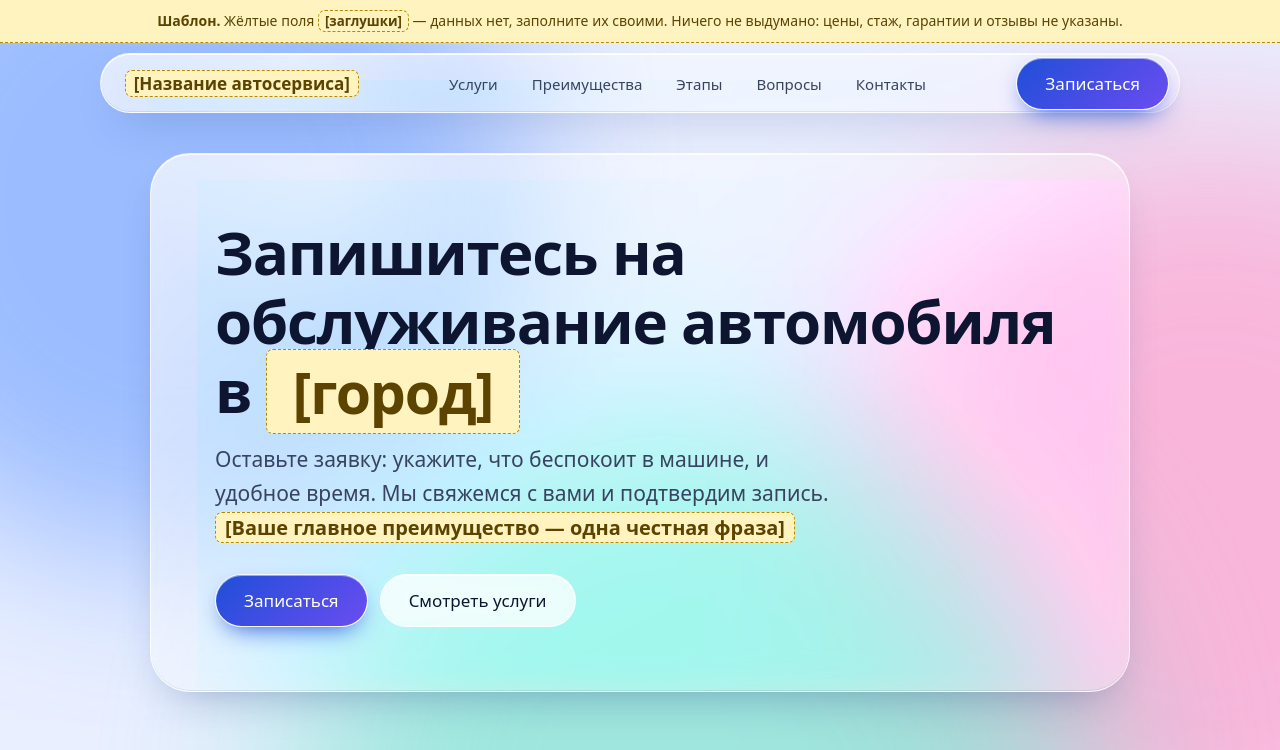
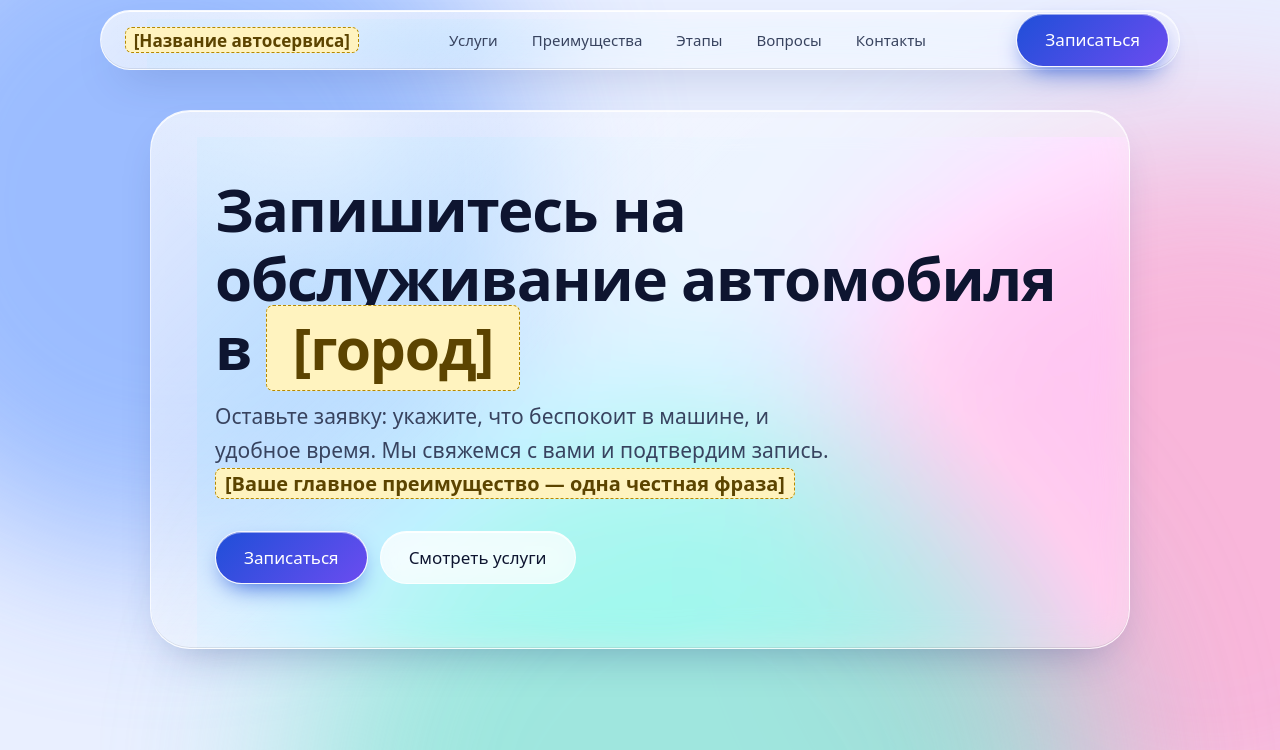
Before and after one commit to sherzan999/asdsdsd, a plain HTML site: page index.html in a window 1280 px wide. Shown: the top 750 px of the page. Drawn offline with Linux system fonts and the light colour scheme.

Commit message:
Add files via upload

```diff
--- a/index.html
+++ b/index.html
@@ -61,7 +61,6 @@ footer{padding:24px 0 36px;font-size:15px}footer .wrap{max-width:1040px;padding:
 <div class="bg" aria-hidden="true"><i></i><i></i><i></i></div>
 <svg width="0" height="0" aria-hidden="true" style="position:absolute"><filter id="lg" x="0" y="0" width="100%" height="100%"><feTurbulence type="fractalNoise" baseFrequency=".008 .012" numOctaves="2" seed="4" result="n"/><feDisplacementMap in="SourceGraphic" in2="n" scale="14"/></filter></svg>
 <a class="skip" href="#main">Перейти к содержимому</a>
-<div class="banner" role="note"><strong>Шаблон.</strong> Жёлтые поля <span class="todo">[заглушки]</span> — данных нет, заполните их своими. Ничего не выдумано: цены, стаж, гарантии и отзывы не указаны.</div>
 
 <header class="top"><div class="wrap">
   <a class="brand" href="#top"><span class="todo">[Название автосервиса]</span></a>
```
Also changed, not shown: 1 other file.
